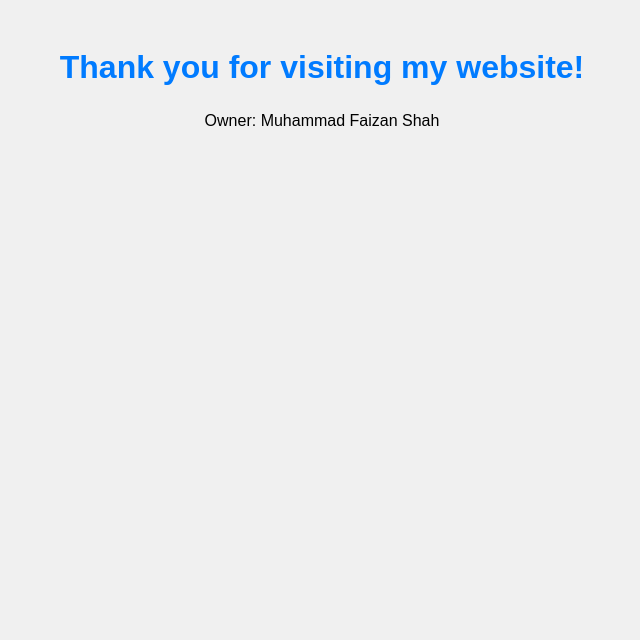
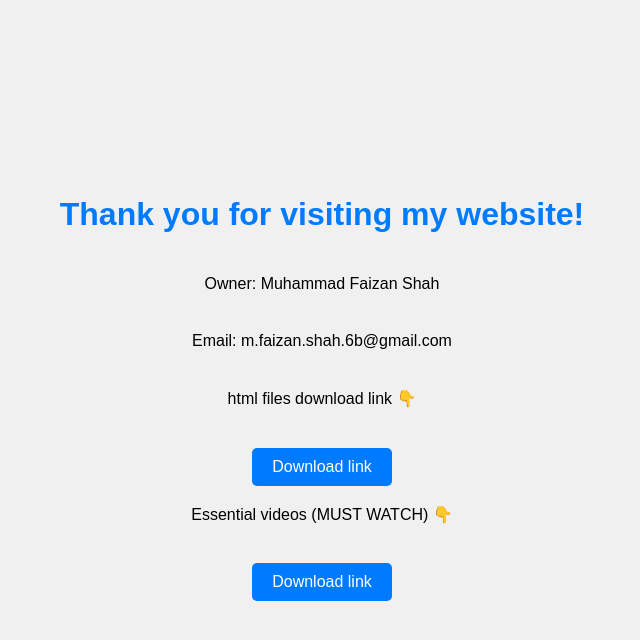
Before and after one commit to SHADOW124-afk/Web-development7, a plain HTML site: page Thank you-page.html in a window 1280 px wide. Shown: the whole page, without its empty margins (318-958 px from the left). Drawn offline with Linux system fonts and the light colour scheme.

Commit message:
Update Thank you-page.html

```diff
--- a/Thank you-page.html
+++ b/Thank you-page.html
@@ -9,7 +9,12 @@
             font-family: sans-serif;
             padding: 20px;
             background-color: #f0f0f0;
-            text-align: center;
+            text-align: center; /* Center text content */
+            display: flex; /* Use flexbox for centering the button */
+            flex-direction: column; /* Arrange items vertically */
+            justify-content: center; /* Center content vertically */
+            align-items: center; /* Center content horizontally */
+            min-height: 90vh; /* Ensure body takes up most of the viewport height */
         }
         h1 {
             color: #007bff;
@@ -17,10 +22,28 @@
         p {
             line-height: 1.6;
         }
+        .button {
+            padding: 10px 20px;
+            font-size: 1em;
+            background-color: #007bff;
+            color: white;
+            border: none;
+            border-radius: 5px;
+            cursor: pointer;
+            text-decoration: none;
+            margin-top: 20px; /* Add some space above the button */
+        }
     </style>
 </head>
 <body>
     <h1>Thank you for visiting my website!</h1>
     <p>Owner: Muhammad Faizan Shah</p>
+    <p>Email: m.faizan.shah.6b@gmail.com</p>
+    <p>html files download link
+    👇</p>
+    <a href="https://www.mediafire.com/file/5fyagphvjibnyfp/WEB_DEVELOPMENT.zip/file" class="button">Download link</a>
+    <p>Essential videos (MUST WATCH)
+    👇</p>
+    <a href="https://www.mediafire.com/file/8l1cnv5ohl2z7dl/ESSENTIAL_VIDEOS.zip/file" class="button">Download link</a>
 </body>
 </html>
```
